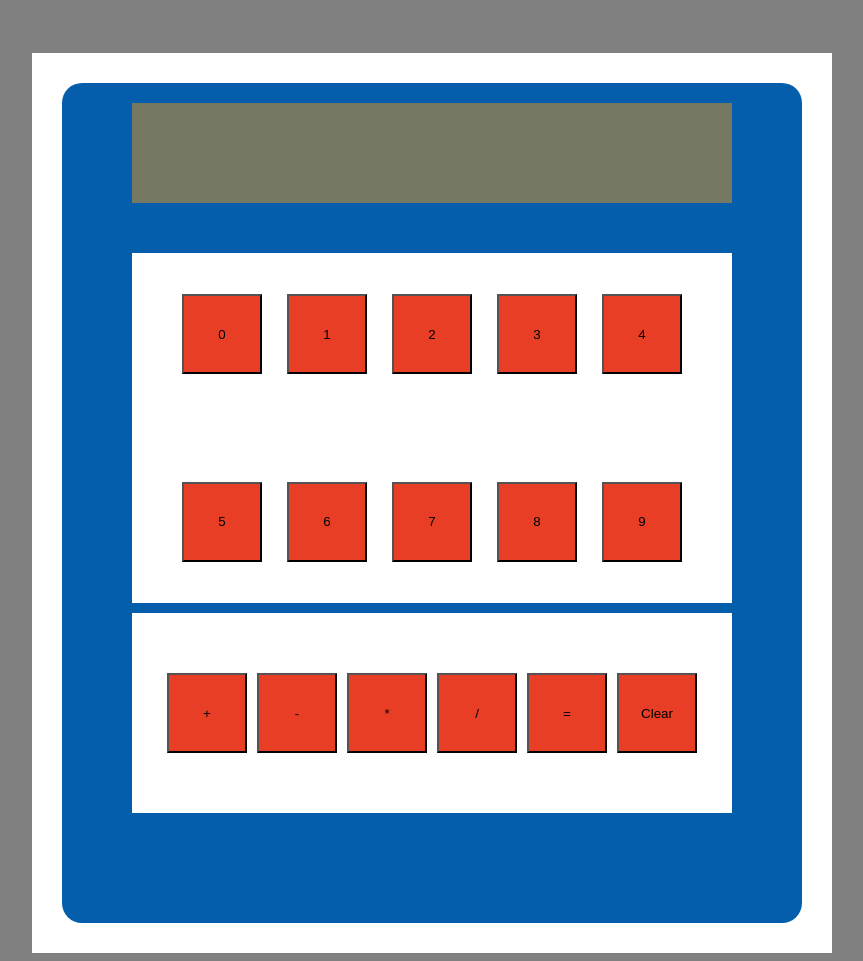
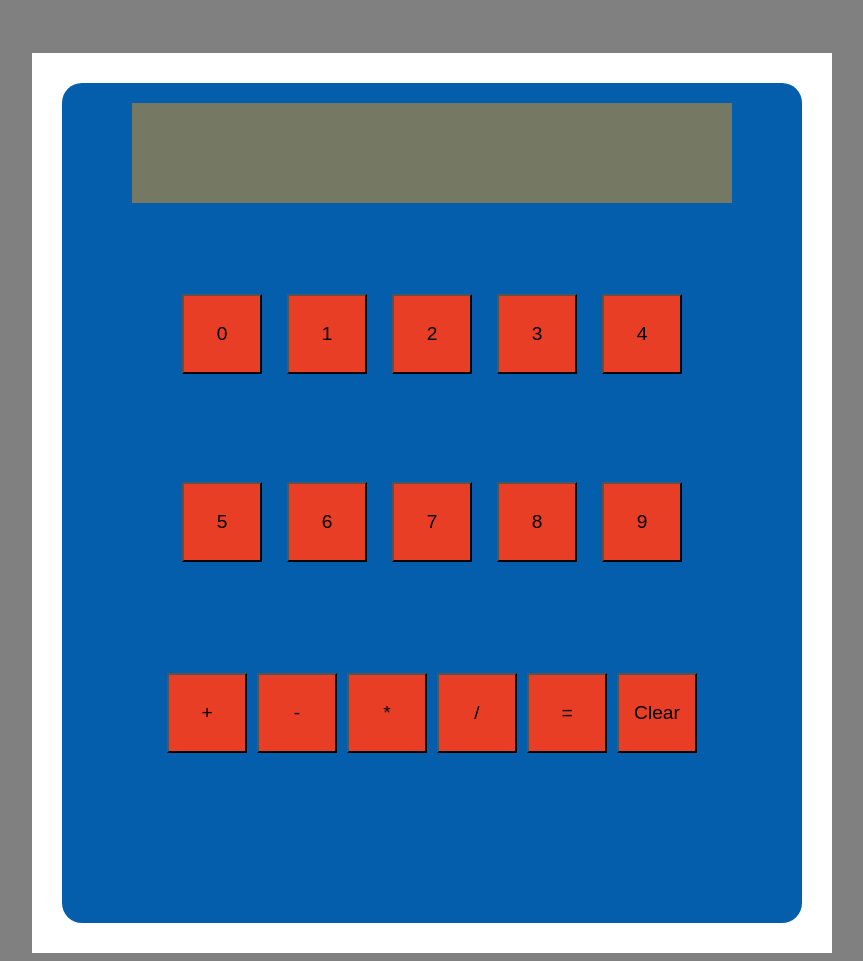
Before and after one commit to FelixInBytes/js-calculator, a plain HTML site: page index.html in a window 1280 px wide. Shown: the whole page, without its empty margins (208-1071 px from the left). Drawn offline with Linux system fonts and the light colour scheme.

Commit message:
added font-size for buttons

```diff
--- a/styles.css
+++ b/styles.css
@@ -10,6 +10,7 @@ button{
     width: 80px;
     height: 80px;
     background-color: #e83e25;
+    font-size: larger;
 }
 
 #ui-container{
@@ -51,7 +52,6 @@ button{
     flex-direction: row;
     width: 600px;
     height: 350px;
-    background-color: white;
     gap: 25px;
     flex-wrap: wrap;
     align-items: center;
@@ -64,7 +64,6 @@ button{
     flex-direction: row;
     width: 600px;
     height: 200px;
-    background-color: white;
     align-items: center;
     justify-content: center;
     gap: 10px;
```
